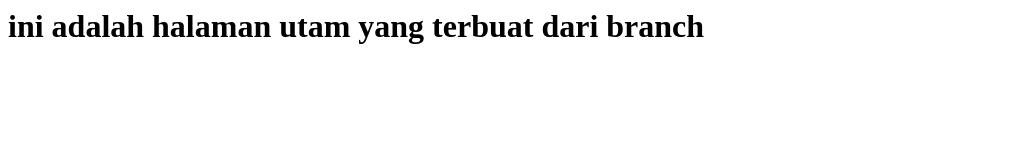
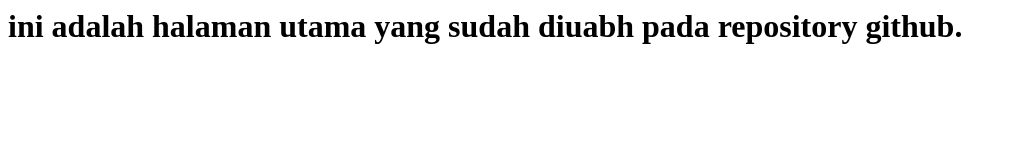
Before and after one commit to 4OR1/Myproject, a plain HTML site: page index.html in a window 1280 px wide. Shown: the whole page, without its empty margins (0-1016 px from the left). Drawn offline with Linux system fonts and the light colour scheme.

Commit message:
Update index.html

```diff
--- a/index.html
+++ b/index.html
@@ -4,7 +4,7 @@
     </head>
     <body>
         <h1>
-            ini adalah halaman utam yang terbuat dari branch
+            ini adalah halaman utama yang sudah diuabh pada repository github.
         </h1>
     </body>
 
```
